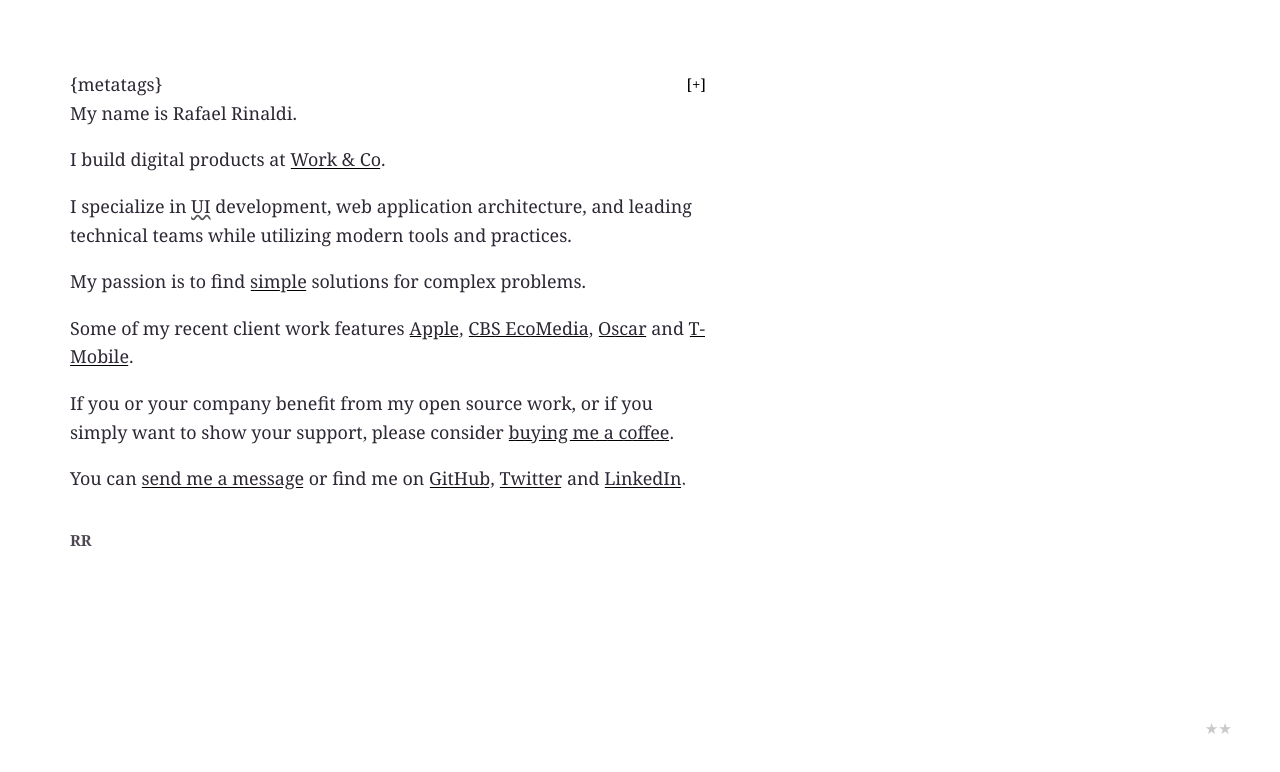
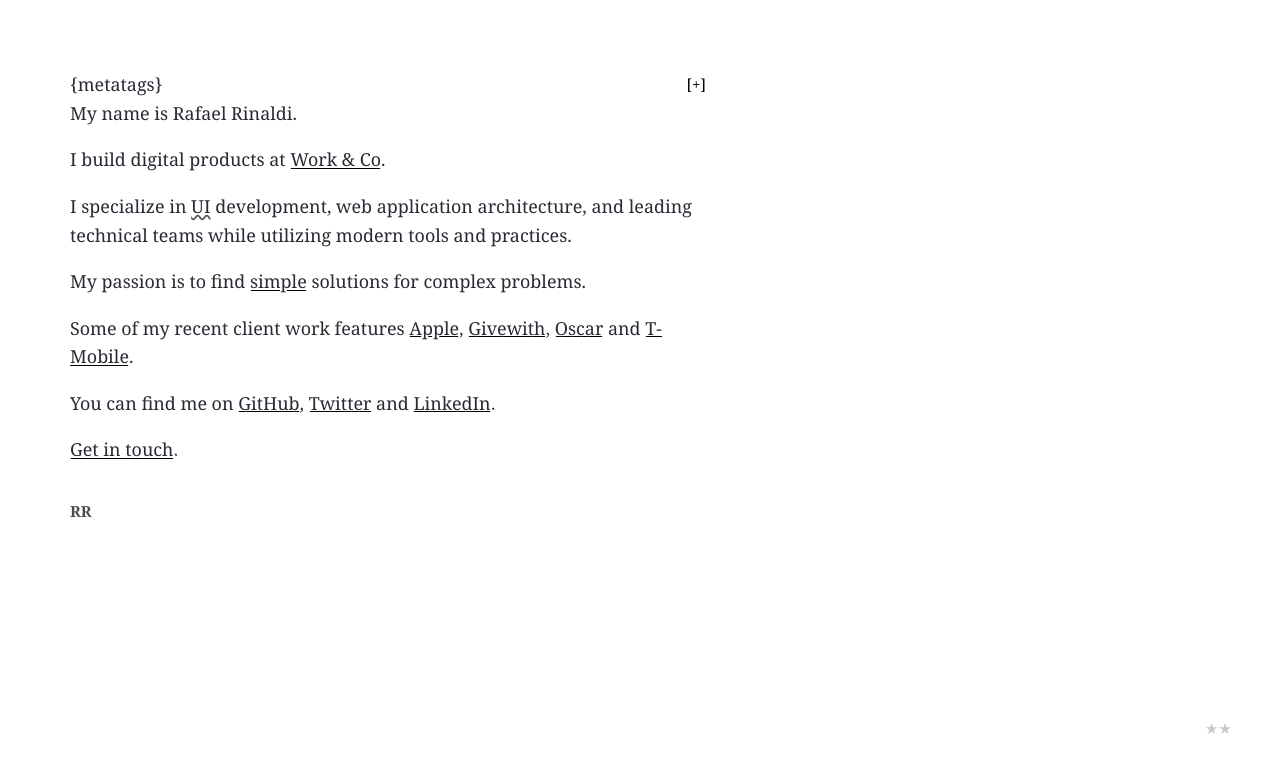
Before and after one commit to rafaelrinaldi/rafaelrinaldi.github.io, a website: page index.dev.html in a window 1280 px wide. Drawn offline with Linux system fonts and the light colour scheme.

Commit message:
Copy updates

```diff
--- a/index.dev.html
+++ b/index.dev.html
@@ -152,12 +152,12 @@
     <p>I build digital products at <a href="https://work.co" target="_blank">Work &amp; Co</a><span class="hidden">, a product design and development firm based in Brooklyn, New York</span>.</p>
     <p class="hidden">I’m also a juror at <a href="https://thefwa.com" title="Favourite Website Awards" target="_blank">The FWA</a>, Live Coding Instructor for <a href="https://www.udacity.com" target="_blank">Udacity’s</a>&nbsp;<a href="https://reactjs.org" target="_blank">React</a> Nanodegree program and advisor at <a href="https://www.magnetis.com.br/convite/c85599" target="_blank">Magnetis</a>, a Brazilian fintech startup.</p>
     <p><span class="hidden">With over a decade of experience on the field,&nbsp;</span>I specialize in <abbr title="User Interface">UI</abbr> development, web application architecture, and leading technical teams while utilizing modern tools and practices.</p>
-    <p class="hidden" style="margin-bottom: 0"><a href="https://twitter.com/ClojureNYC/status/941105331224051717" target="_blank">I’m deeply interested</a> in <a href="https://clojure.org" target="_blank">Clojure</a> and <a href="https://en.wikipedia.org/wiki/Distributed_computing" target="_blank">distributed systems</a>, devoting most of my studies to it at the moment.</p>
-    <p class="hidden" style="margin-top: 0">I believe <a href="https://en.wikipedia.org/wiki/Functional_programming" target="_blank">functional programming</a>&nbsp;<small>(through a simple and expressive language such as Clojure)</small> and distributed computing have the potential to greatly reduce the complexity of writing, maintaining and scaling applications.
+    <p class="hidden" style="margin-bottom: 0">I’m currently deeply interested in <a href="https://twitter.com/ClojureNYC/status/941105331224051717" target="_blank">Clojure</a>&nbsp;<small>(recently finished a six month data processing project written fully in Clojure)</small> and <a href="https://en.wikipedia.org/wiki/Distributed_computing" target="_blank">distributed systems</a>&nbsp;<small>(particularly the <a href="https://aws.amazon.com/products" target="_blank">AWS ecosystem</a> as well as <a href="https://www.docker.com" target="_blank">containerization</a> and <a href="https://www.terraform.io" target="_blank">infrastructure automation</a>)</small>, devoting most of my studies to it at the moment.</p>
     <p>My passion is to find <a href="http://wiki.c2.com/?UnixDesignPhilosophy" target="_blank">simple</a> solutions for complex problems.</p>
-    <p>Some of my recent client work features <a href="https://apple.com" target="_blank">Apple</a>, <a href="http://ecomedia.cbs.com" target="_blank">CBS EcoMedia</a>, <a href="https://hioscar.com" target="_blank">Oscar</a> and <a href="https://t-mobile.com" target="_blank">T-Mobile</a>.</p>
-    <p><span class="hidden">I spend quite a lot of my time doing open source; either by releasing new software or helping maintain projects I care about. </span>If you or your company benefit from my open source work, or if you simply want to show your support, please consider <a href="https://buymeacoff.ee/rinaldi">buying me a coffee</a>.</p>
-    <p>You can <a href="mailto:{emailSecret}">send me a message</a> or find me on <a href="https://github.com/rafaelrinaldi" target="_blank">GitHub</a>, <a href="https://twitter.com/rafaelrinaldi" target="_blank">Twitter</a> and <a href="https://linkedin.com/in/rafaelrinaldi" target="_blank">LinkedIn</a>.</p>
+    <p>Some of my recent client work features <a href="https://apple.com" target="_blank">Apple</a>, <a href="https://givewith.com" target="_blank">Givewith</a>, <a href="https://hioscar.com" target="_blank">Oscar</a> and <a href="https://t-mobile.com" target="_blank">T-Mobile</a>.</p>
+    <p><span class="hidden">I spend quite a lot of my time doing open source; either by releasing new software or helping maintain projects I care about. If you or your company benefit from my open source work, or if you simply want to show your support, please consider <a href="https://buymeacoff.ee/rinaldi">buying me a coffee</a>.</p>
+    <p>You can find me on <a href="https://github.com/rafaelrinaldi" target="_blank">GitHub</a>, <a href="https://twitter.com/rafaelrinaldi" target="_blank">Twitter</a> and <a href="https://linkedin.com/in/rafaelrinaldi" target="_blank">LinkedIn</a>.</p>
+    <p><a href="mailto:{emailSecret}">Get in touch</a>.</p>
     <abbr class="rr" title="Rafael Rinaldi">RR</abbr>
     <abbr class="wc" title="The Work You Do and the Company You Keep">★★</span>
 
```
